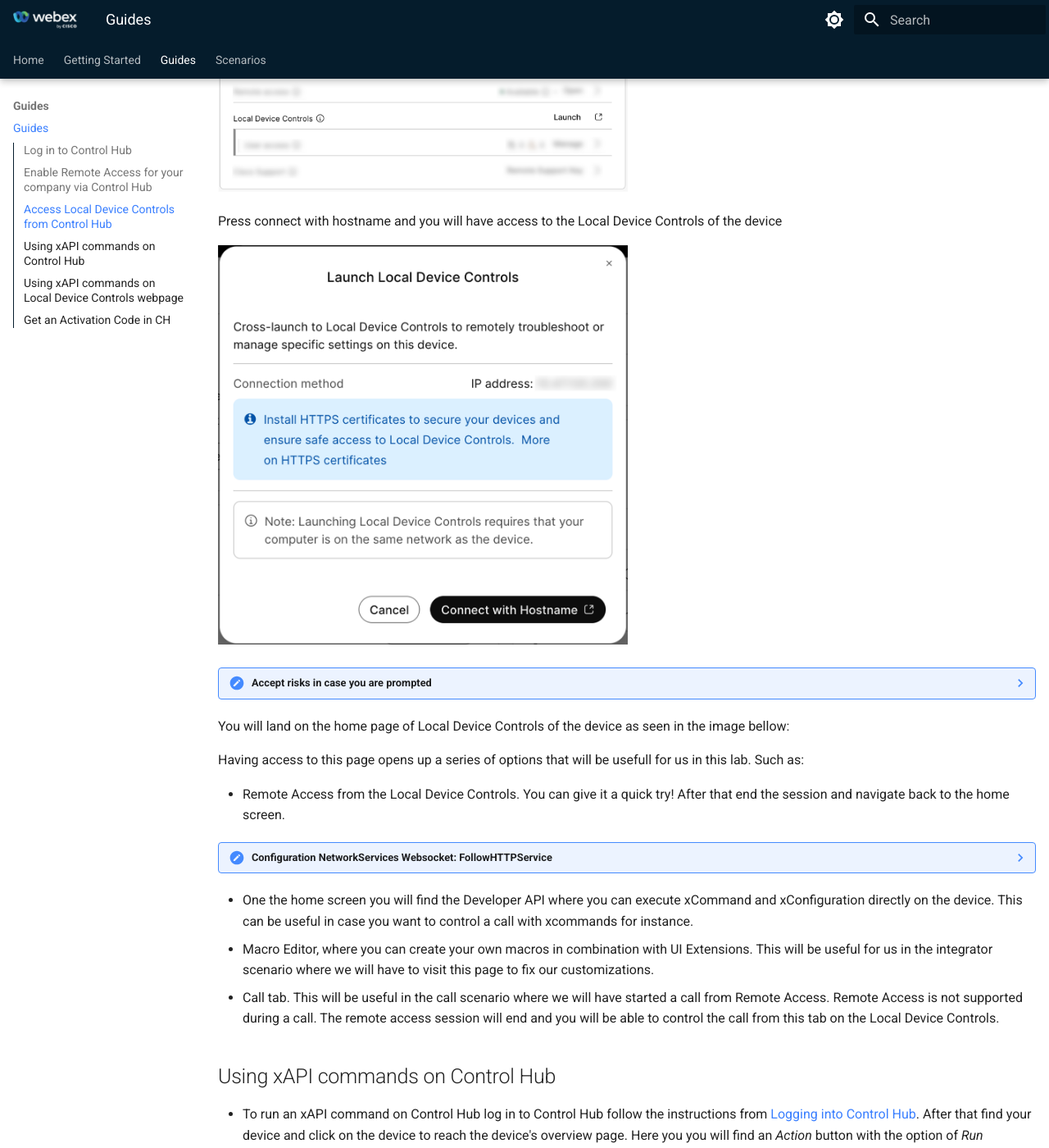
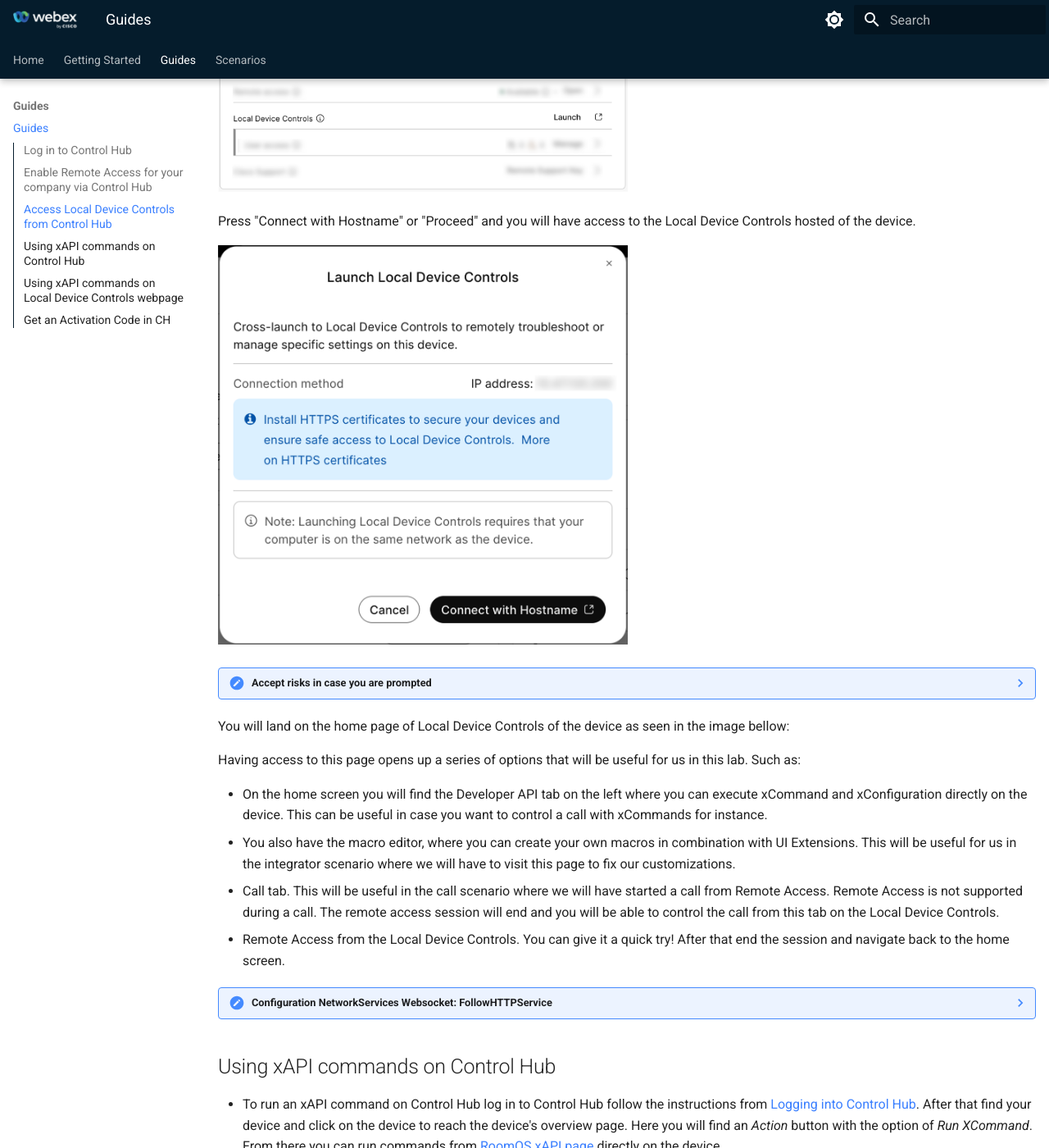
Before and after one commit to WebexCC-SA/CLS-1402, an MkDocs documentation site: the page built from docs/guides.md, in a window 1280 px wide and 1400 px high, scrolled down 1001 px. Shown: the whole window at 82% size. Built offline with MkDocs 1.6.1 and Material for MkDocs 9.7.7, drawn with Linux system fonts in a browser that asks for light colours; some of the changed text lies outside the part shown.

Commit message:
Reviewing document

```diff
--- a/docs/guides.md
+++ b/docs/guides.md
@@ -23,11 +23,11 @@
 
 Its important to note that the Local Device Controls, also known as the device's Web Interface can only be accessed from the same network as the device.
 
-To access the local device controls first you have to navigate to the device page in Control Hub and find it on the devices tab. The devices name is on the top left corner of the Decides home screen. Once you are in the devices page you can click on Launch on the Local Device Controls within the Support card as seen in the image below:
+To access the local device controls first you have to navigate to the device's overview page in Control Hub and find your device on the devices tab. To find out the name of the device in front of you check the top left corner of the device home screen. Once you are in the devices page you can click on Launch on the Local Device Controls within the Support card as seen in the image below:
 
 ![Local Device Controls](./assets/SupportLocalDeviceControlsBlurred.png){ width="500" }
 
-Press connect with hostname and you will have access to the Local Device Controls of the device
+Press "Connect with Hostname" or "Proceed" and you will have access to the Local Device Controls hosted of the device.
 
 ![Cross Launch Device Controls](./assets/CrossLaunch.png){ width="500" }
 
@@ -36,20 +36,20 @@
 
 You will land on the home page of Local Device Controls of the device as seen in the image bellow:
 
-Having access to this page opens up a series of options that will be usefull for us in this lab. Such as:
+Having access to this page opens up a series of options that will be useful for us in this lab. Such as:
 
+- On the home screen you will find the Developer API tab on the left where you can execute xCommand and xConfiguration directly on the device. This can be useful in case you want to control a call with xCommands for instance.
+- You also have the macro editor, where you can create your own macros in combination with UI Extensions. This will be useful for us in the integrator scenario where we will have to visit this page to fix our customizations.
+- Call tab. This will be useful in the call scenario where we will have started a call from Remote Access. Remote Access is not supported during a call. The remote access session will end and you will be able to control the call from this tab on the Local Device Controls.
 - Remote Access from the Local Device Controls. You can give it a quick try! After that end the session and navigate back to the home screen.
+
 ??? Note "Configuration NetworkServices Websocket: FollowHTTPService"
     Using remote access from the Local Device Controls requires that the configuration NetworkServices Websocket is set to FollowHTTPService.
-- One the home screen you will find the Developer API where you can execute xCommand and xConfiguration directly on the device. This can be useful in case you want to control a call with xcommands for instance.
-- Macro Editor, where you can create your own macros in combination with UI Extensions. This will be useful for us in the integrator scenario where we will have to visit this page to fix our customizations.
-- Call tab. This will be useful in the call scenario where we will have started a call from Remote Access. Remote Access is not supported during a call. The remote access session will end and you will be able to control the call from this tab on the Local Device Controls.
-
 
 <a name="xapi-commands-on-CH"></a>
 ## Using xAPI commands on Control Hub
 
-- To run an xAPI command on Control Hub log in to Control Hub follow the instructions from [Logging into Control Hub](../guides.md). After that find your device and click on the device to reach the device's overview page. Here you you will find an _Action_ button with the option of _Run XCommand_. From there you can run commands from [RoomOS xAPI page](https://roomos.cisco.com/xapi) directly on the device.
+- To run an xAPI command on Control Hub log in to Control Hub follow the instructions from [Logging into Control Hub](../guides.md). After that find your device and click on the device to reach the device's overview page. Here you will find an _Action_ button with the option of _Run XCommand_. From there you can run commands from [RoomOS xAPI page](https://roomos.cisco.com/xapi) directly on the device.
 
 More at [RoomOS xAPI page](https://roomos.cisco.com/xapi)
 
```
Also changed, not shown: docs/scenarios/MTROnBoardingFromCH.md (+1 -1 lines), docs/scenarios/helloRemoteAccess.md (+2 -2 lines).
